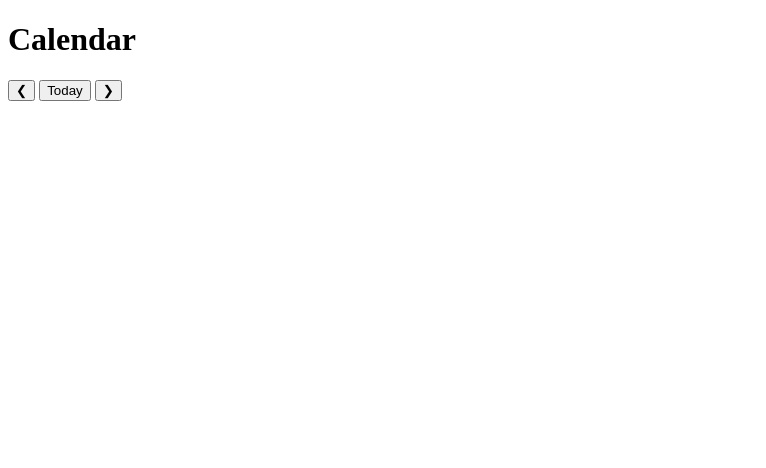
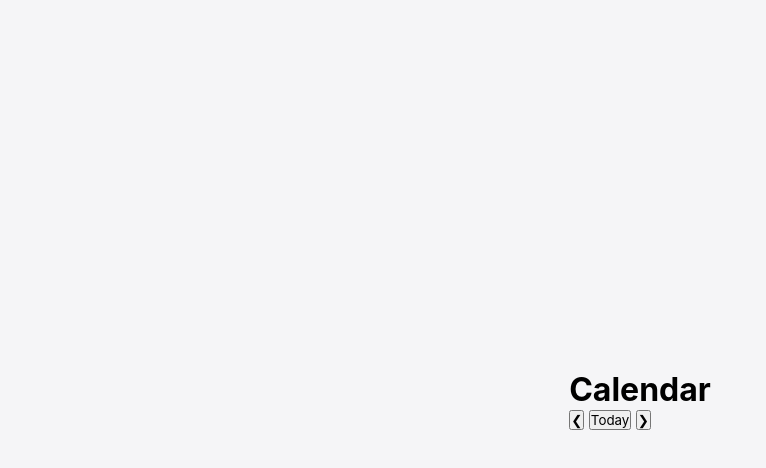
Before and after one commit to lugonpedro/desafio-frontend-jr, a plain HTML site: page calendar/index.html in a window 1280 px wide. Shown: the whole page, without its empty margins (0-766 px from the left). Drawn offline with Linux system fonts and the light colour scheme.

Commit message:
feat: add calendar style

```diff
--- a/calendar/index.html
+++ b/calendar/index.html
@@ -4,6 +4,7 @@
     <meta charset="UTF-8" />
     <meta name="viewport" content="width=device-width, initial-scale=1.0" />
     <title>Calendário Semanal</title>
+    <link rel="stylesheet" href="style.css" />
   </head>
   <body>
     <div class="calendar-container">
--- /dev/null
+++ b/calendar/style.css
@@ -0,0 +1,16 @@
+* {
+  margin: 0;
+  padding: 0;
+  box-sizing: border-box;
+  font-family: 'Inter', sans-serif;
+  scroll-behavior: smooth;
+}
+
+body {
+  background-color: #f5f5f7;
+  display: flex;
+  justify-content: center;
+  align-items: center;
+  min-height: 100vh;
+  padding: 20px;
+}
```
